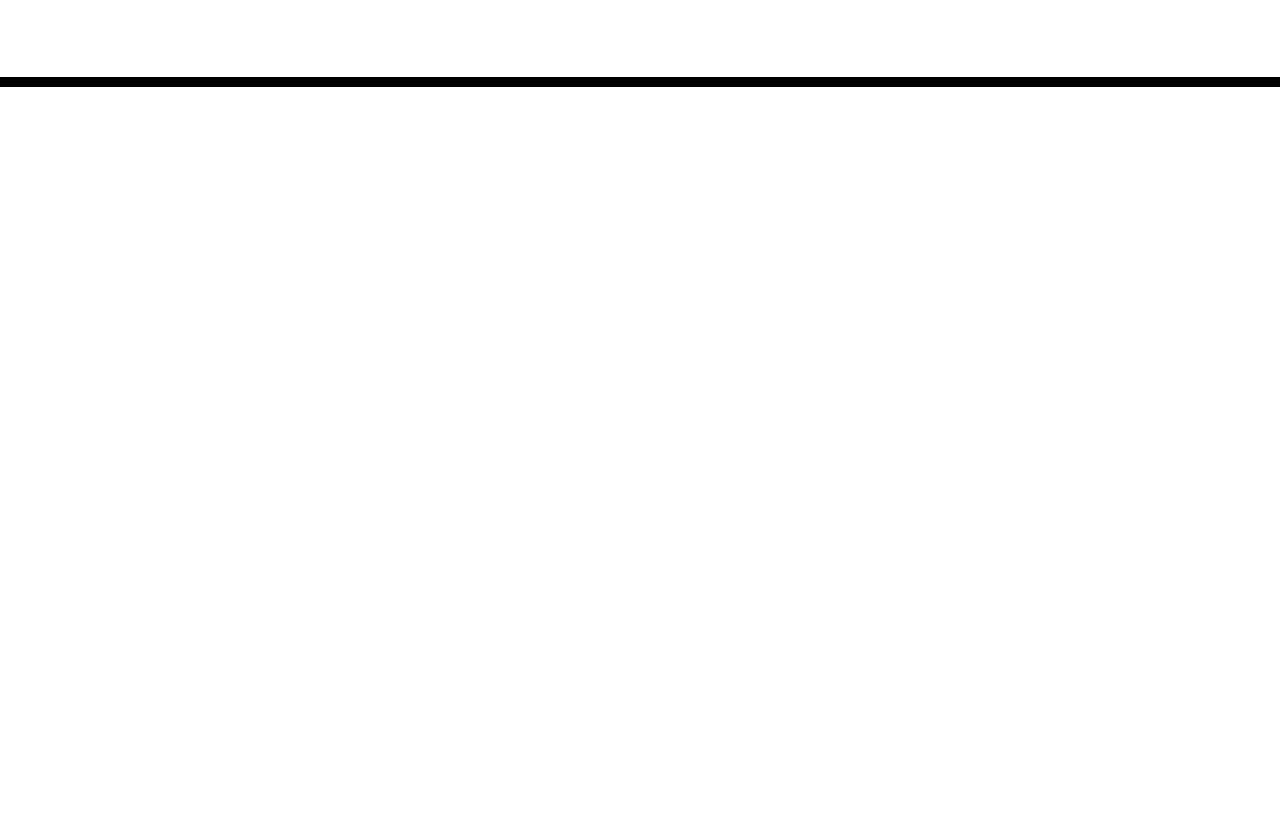
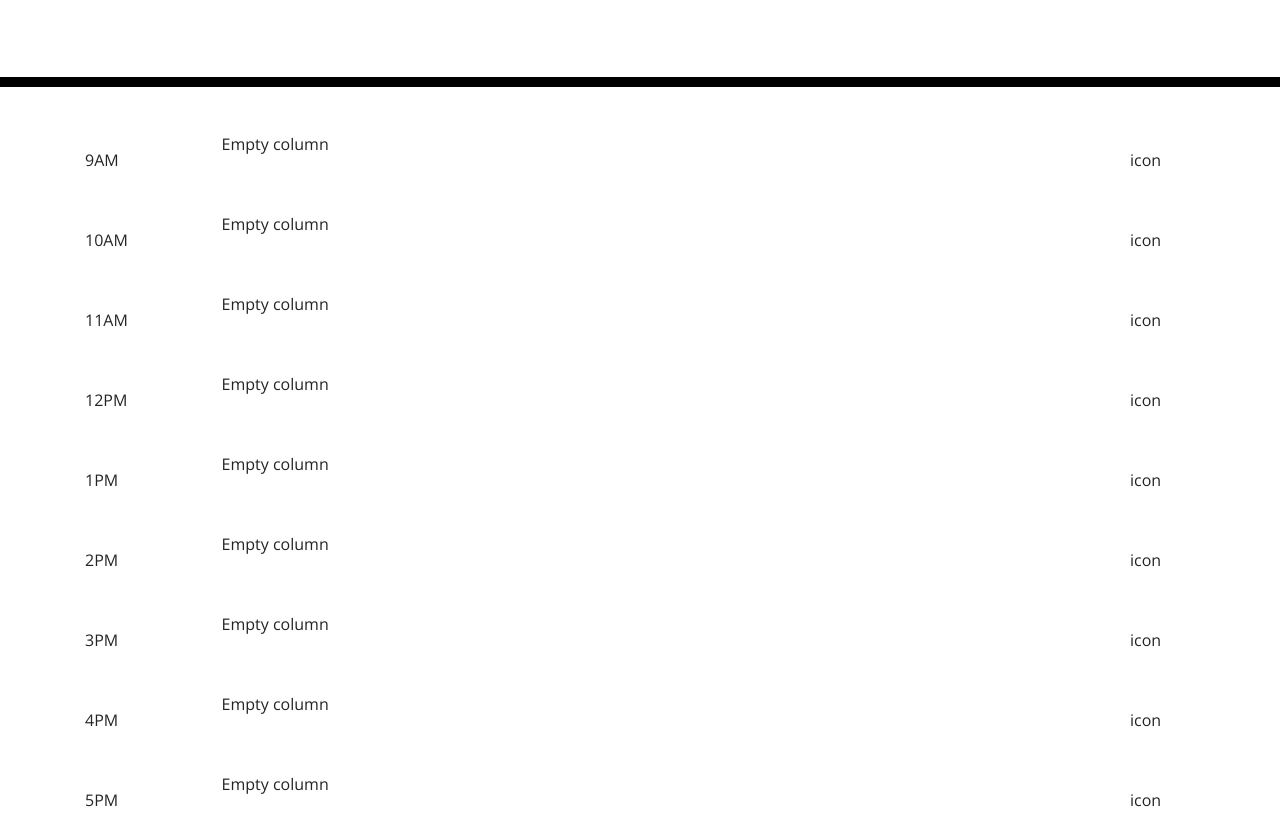
Before and after one commit to matildabakare/work-day-scheduler, a plain HTML site: page index.html in a window 1280 px wide. Shown: the part 181-1020 px from the top of the page. Before the commit the page ends 800 px from the top, so only its background shows below. Drawn offline with nearby package versions, Linux system fonts and the light colour scheme; files that its build step writes are made by us from their sources.

Commit message:
added the rows

```diff
--- /dev/null
+++ b/assets/js/script.js
@@ -0,0 +1,3 @@
+$("#currentDay").text(date)
+
+var date = moment().format('dddd, MMMM Do');
--- a/index.html
+++ b/index.html
@@ -4,21 +4,10 @@
     <meta charset="UTF-8" />
     <meta name="viewport" content="width=device-width, initial-scale=1.0" />
     <meta http-equiv="X-UA-Compatible" content="ie=edge" />
-    <link
-      rel="stylesheet"
-      href="https://stackpath.bootstrapcdn.com/bootstrap/4.3.1/css/bootstrap.min.css"
-    />
-    <link
-      rel="stylesheet"
-      href="https://use.fontawesome.com/releases/v5.8.1/css/all.css"
-      integrity="sha384-50oBUHEmvpQ+1lW4y57PTFmhCaXp0ML5d60M1M7uH2+nqUivzIebhndOJK28anvf"
-      crossorigin="anonymous"
-    />
-    <link
-      href="https://fonts.googleapis.com/css?family=Open+Sans&display=swap"
-      rel="stylesheet"
-    />
-    <link rel="stylesheet" href="style.css" />
+    <link rel="stylesheet" href="https://stackpath.bootstrapcdn.com/bootstrap/4.3.1/css/bootstrap.min.css"/>
+    <link rel="stylesheet" href="https://use.fontawesome.com/releases/v5.8.1/css/all.css" integrity="sha384-50oBUHEmvpQ+1lW4y57PTFmhCaXp0ML5d60M1M7uH2+nqUivzIebhndOJK28anvf" crossorigin="anonymous"/>
+    <link href="https://fonts.googleapis.com/css?family=Open+Sans&display=swap" rel="stylesheet"/>
+    <link rel="stylesheet" href="./assets/css/style.css" />
     <title>Work Day Scheduler</title>
   </head>
 
@@ -28,8 +17,119 @@
       <p class="lead">A simple calendar app for scheduling your work day</p>
       <p id="currentDay" class="lead"></p>
     </header>
+
+
     <div class="container">
       <!-- Timeblocks go here -->
+
+      <div class="row">
+        <div class="col-1">
+          9AM
+        </div>
+        <div class="col-10">
+          Empty column
+        </div>
+        <div class="col-1">
+          icon
+        </div>
+      </div>
+
+      <div class="row">
+        <div class="col-1">
+          10AM
+        </div>
+        <div class="col-10">
+          Empty column
+        </div>
+        <div class="col-1">
+          icon
+        </div>
+      </div>
+
+      <div class="row">
+        <div class="col-1">
+          11AM
+        </div>
+        <div class="col-10">
+          Empty column
+        </div>
+        <div class="col-1">
+          icon
+        </div>
+      </div>
+
+      <div class="row">
+        <div class="col-1">
+          12PM
+        </div>
+        <div class="col-10">
+          Empty column
+        </div>
+        <div class="col-1">
+          icon
+        </div>
+      </div>
+
+      <div class="row">
+        <div class="col-1">
+          1PM
+        </div>
+        <div class="col-10">
+          Empty column
+        </div>
+        <div class="col-1">
+          icon
+        </div>
+      </div>
+
+      <div class="row">
+        <div class="col-1">
+          2PM
+        </div>
+        <div class="col-10">
+          Empty column
+        </div>
+        <div class="col-1">
+          icon
+        </div>
+      </div>
+
+      <div class="row">
+        <div class="col-1">
+          3PM
+        </div>
+        <div class="col-10">
+          Empty column
+        </div>
+        <div class="col-1">
+          icon
+        </div>
+      </div>
+
+      <div class="row">
+        <div class="col-1">
+          4PM
+        </div>
+        <div class="col-10">
+          Empty column
+        </div>
+        <div class="col-1">
+          icon
+        </div>
+      </div>
+
+      <div class="row">
+        <div class="col-1">
+          5PM
+        </div>
+        <div class="col-10">
+          Empty column
+        </div>
+        <div class="col-1">
+          icon
+        </div>
+      </div>
+
     </div>
 
     <script src="https://code.jquery.com/jquery-3.4.1.min.js"></script>
```
